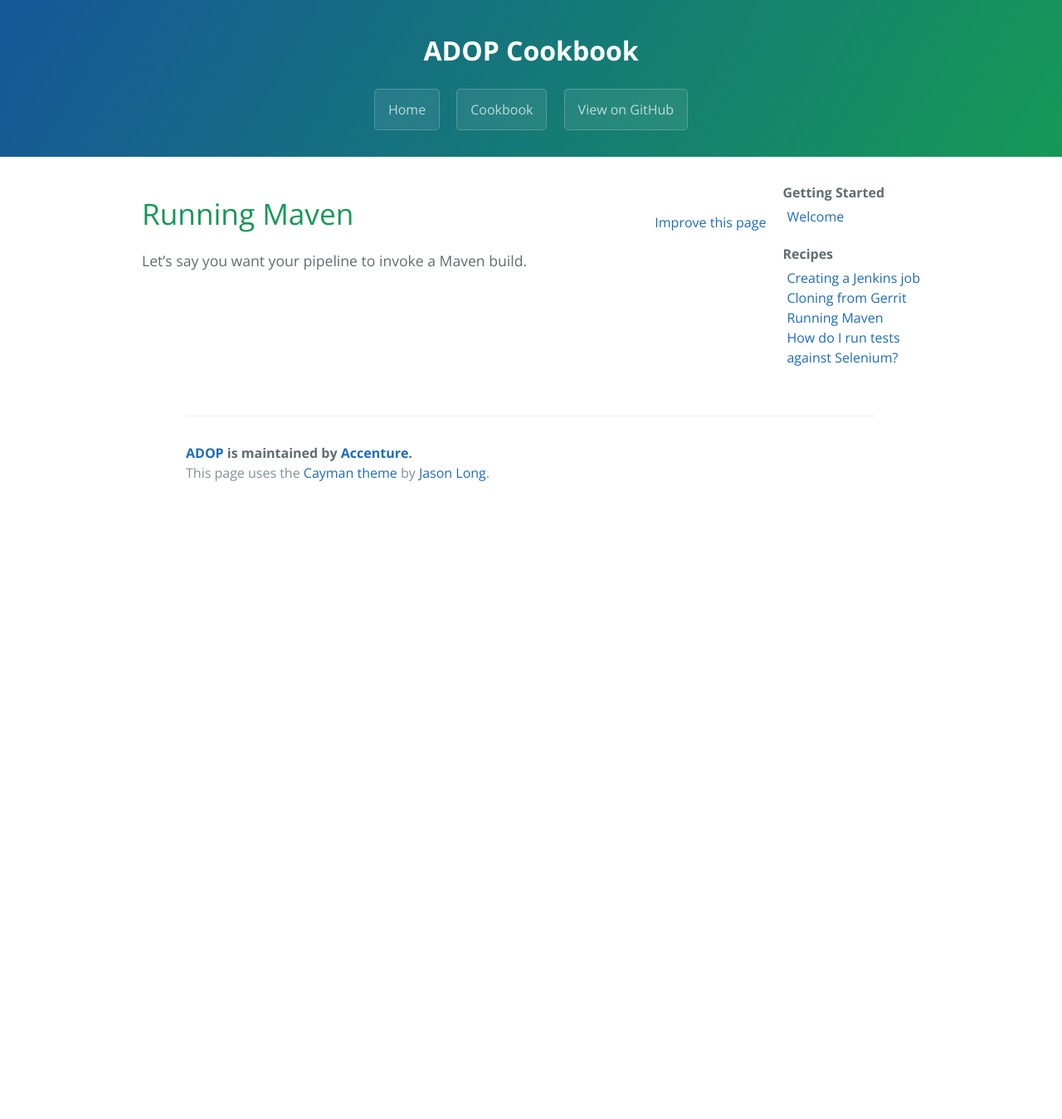
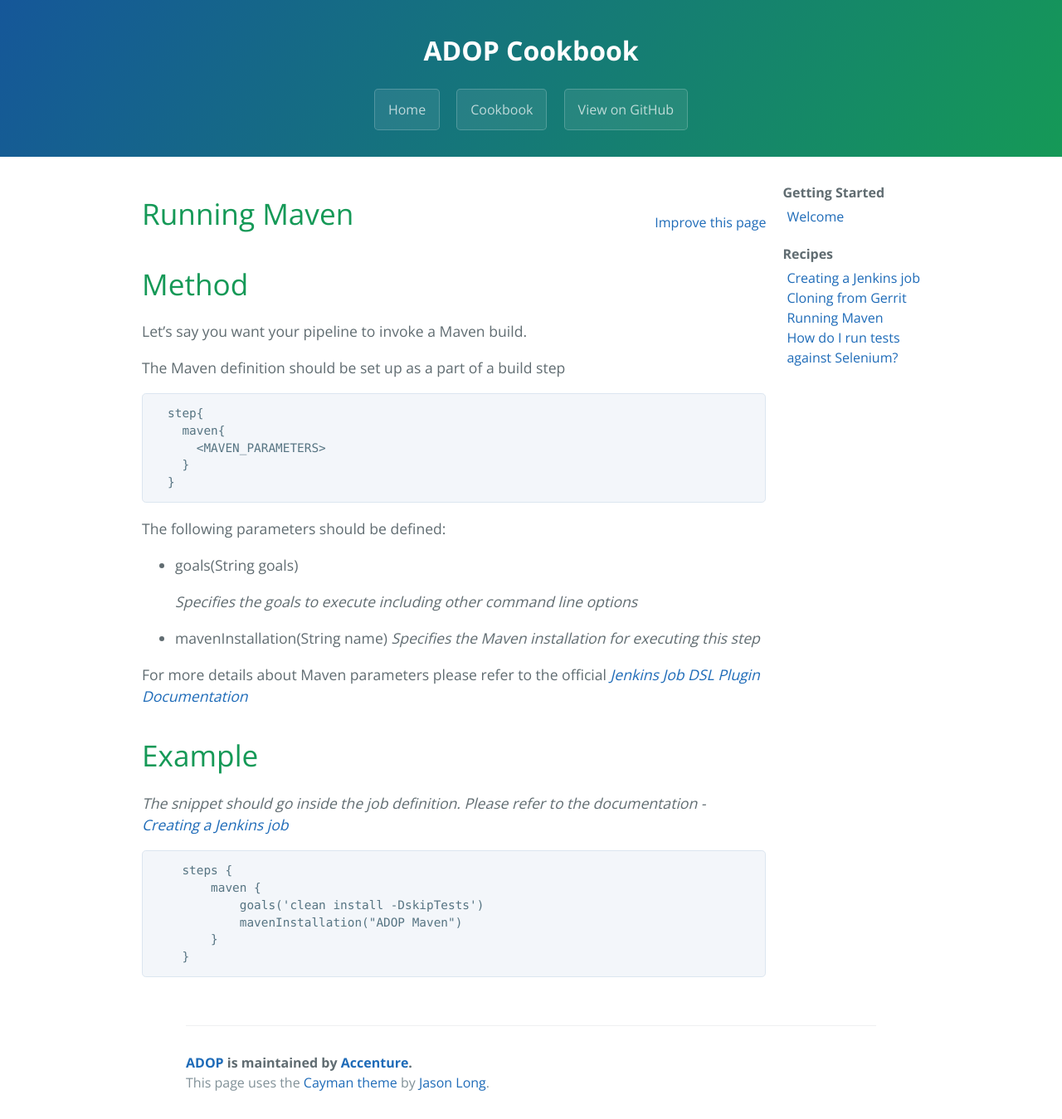
Before and after one commit to alexeymhv/adop-cartridges-cookbook, a Jekyll site: the page built from _docs/recipes/run-maven.md, in a window 1280 px wide. Shown: the whole page at 83% size. Built offline with Jekyll 4.4.1, drawn with Linux system fonts in a browser that asks for light colours; before the commit the page ends 900 px from its top, so only the background shows below that.

Commit message:
Update run-maven.md

````diff
--- a/_docs/recipes/run-maven.md
+++ b/_docs/recipes/run-maven.md
@@ -3,4 +3,41 @@ layout: docs
 title: Running Maven
 permalink: /docs/recipes/run-maven/
 ---
+
+# Method
+
 Let’s say you want your pipeline to invoke a Maven build.
+
+The Maven definition should be set up as a part of a build step
+
+```
+  step{
+    maven{
+      <MAVEN_PARAMETERS>
+    }
+  }
+```
+
+The following parameters should be defined:
+
+* goals(String goals)
+
+  _Specifies the goals to execute including other command line options_
+
+* mavenInstallation(String name)
+  _Specifies the Maven installation for executing this step_
+
+For more details about Maven parameters please refer to the official _[Jenkins Job DSL Plugin Documentation](https://jenkinsci.github.io/job-dsl-plugin/#method/javaposse.jobdsl.dsl.helpers.step.StepContext.maven)_
+
+# Example
+
+_The snippet should go inside the job definition. Please refer to the documentation - [Creating a Jenkins job](https://mibzzz.github.io/adop-cartridges-cookbook/docs/recipes/creating-a-job/)_
+
+```
+    steps {
+        maven {
+            goals('clean install -DskipTests')
+            mavenInstallation("ADOP Maven")
+        }
+    }
+```
````
